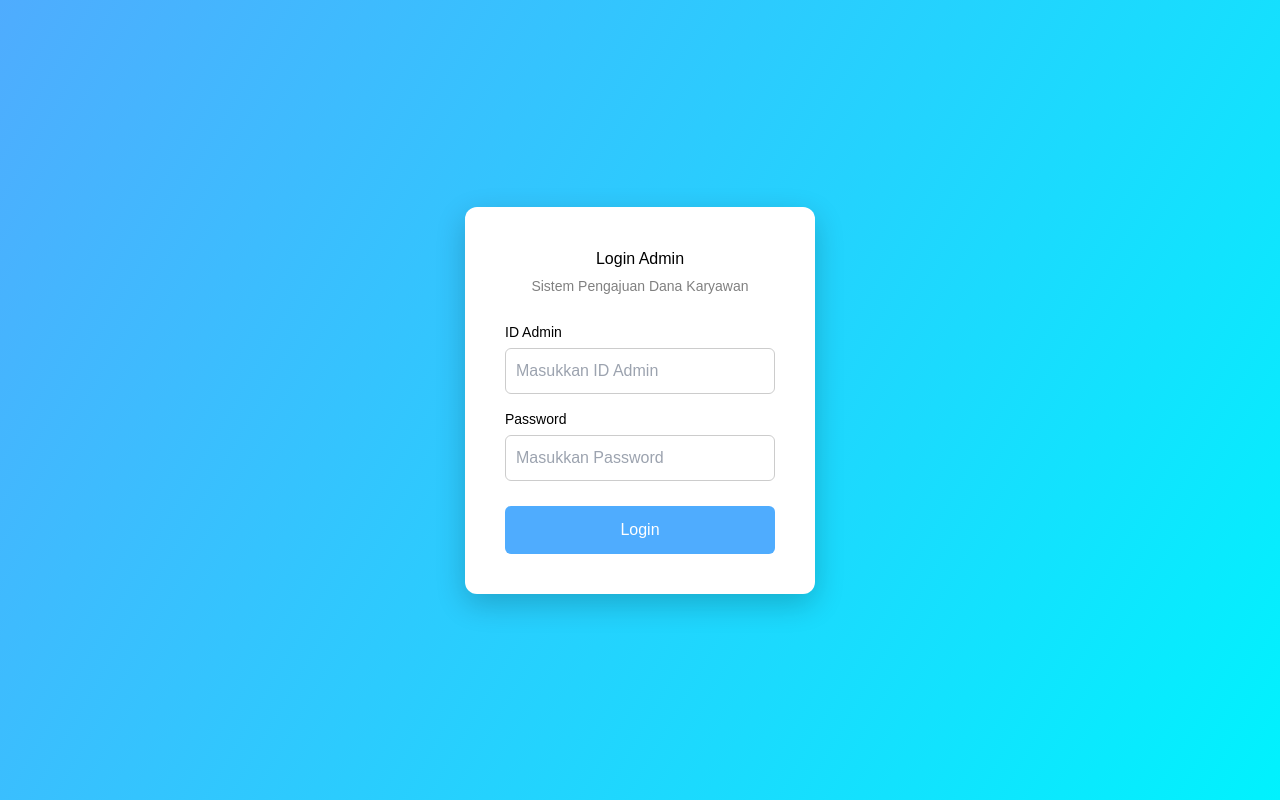
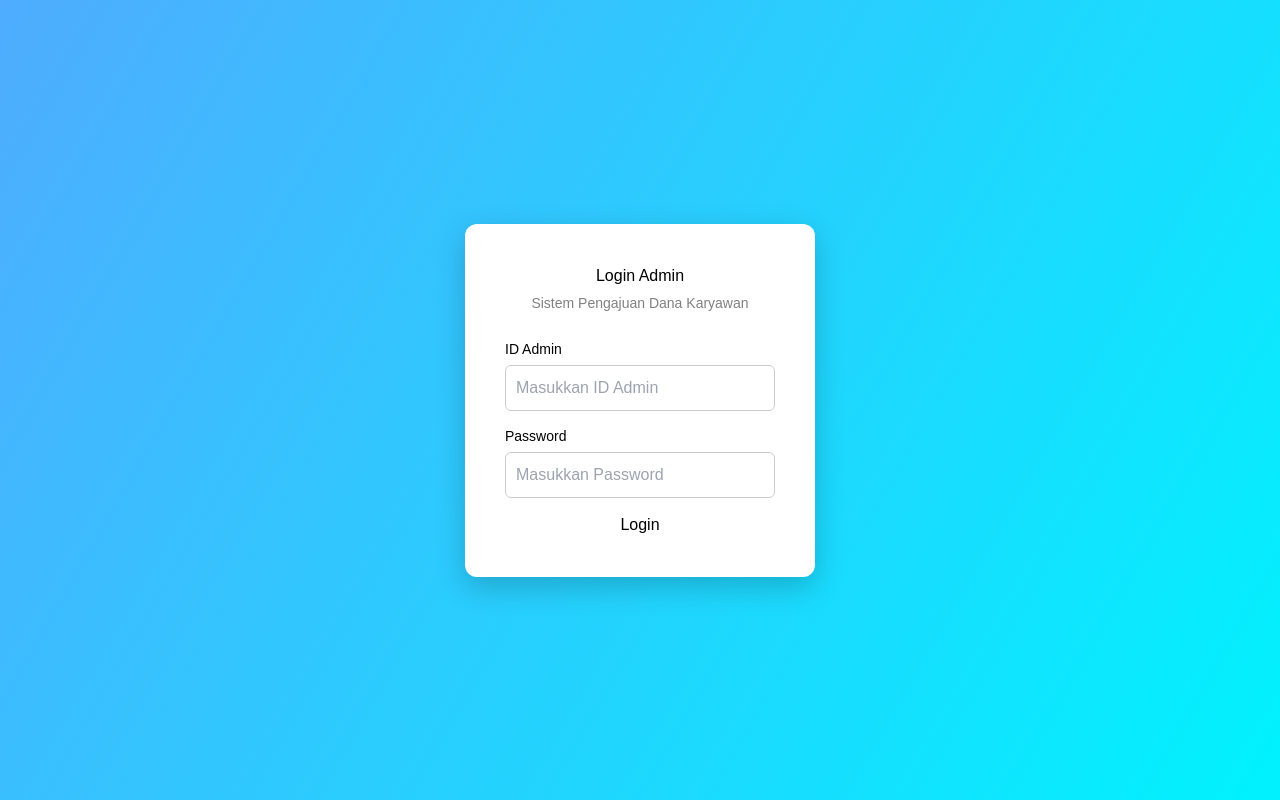
Before and after one commit to Putraa95/Spk-Pengajuan-Dana, a React (Vite) app in the folder client/: page /login/admin in a window 1280 px wide. Built offline with nearby package versions, Linux system fonts and the light colour scheme.

Commit message:
update button

```diff
--- a/client/src/components/auth/LoginAdmin.jsx
+++ b/client/src/components/auth/LoginAdmin.jsx
@@ -60,7 +60,10 @@ function LoginAdmin() {
             />
           </div>
 
-          <button type="submit" className="login-btn">
+          <button
+            type="submit"
+            className="text-[#8B0000] hover:text-red-700 cursor-pointer font-semibold"
+          >
             Login
           </button>
         </form>
```
